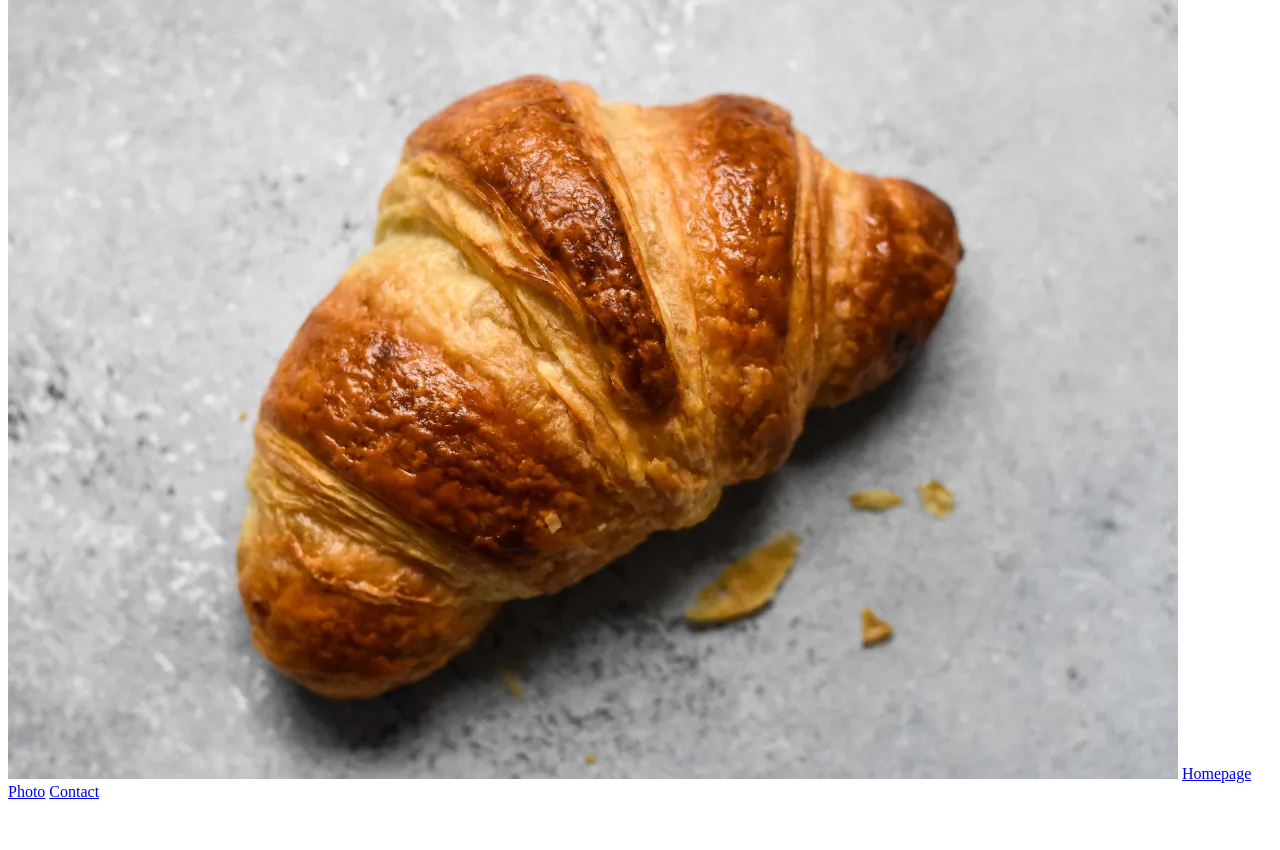
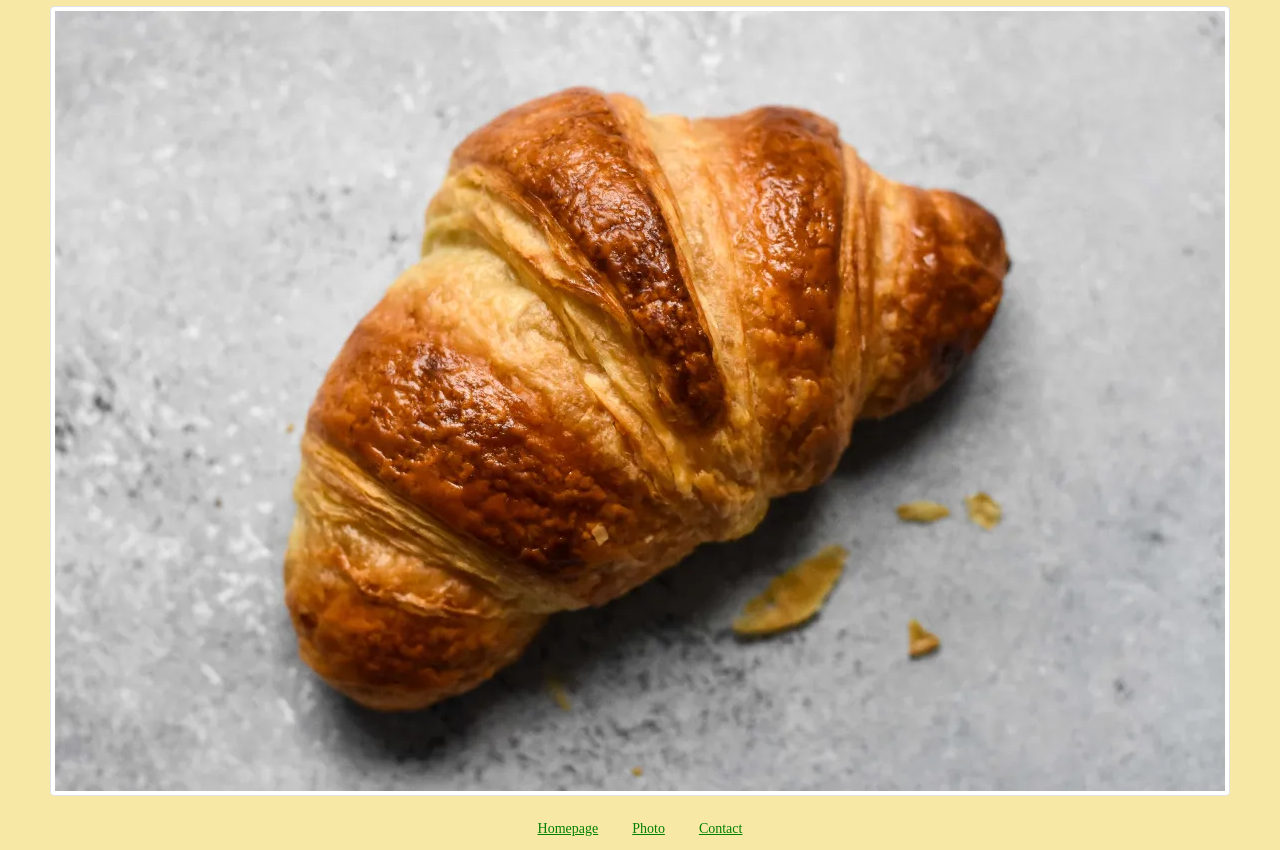
Before and after one commit to ciplenka/Croissant, a plain HTML site: page photo.html in a window 1280 px wide. Shown: the part 82-932 px from the top of the page. Before the commit the page ends 891 px from the top, so only its background shows below. Drawn offline with nearby package versions, Linux system fonts and the light colour scheme.

Commit message:
changed color + css

```diff
--- a/css/style.css
+++ b/css/style.css
@@ -0,0 +1,21 @@
+body {
+  text-align: center;
+  font-family: oriya mn;
+  margin: 10px;
+  background-color: #f8e8a6;
+}
+a {
+  margin: 0 15px;
+  color: green;
+}
+h1,
+.croissant {
+  margin: 20px auto;
+}
+h1 {
+  font-weight: bold;
+}
+h3,
+a {
+  font-size: 14px;
+}
--- a/photo.html
+++ b/photo.html
@@ -1,16 +1,28 @@
 <!DOCTYPE html>
 <html lang="en">
   <head>
+    <link
+      href="https://cdn.jsdelivr.net/npm/bootstrap@5.1.3/dist/css/bootstrap.min.css"
+      rel="stylesheet"
+      integrity="sha384-1BmE4kWBq78iYhFldvKuhfTAU6auU8tT94WrHftjDbrCEXSU1oBoqyl2QvZ6jIW3"
+      crossorigin="anonymous"
+    />
     <meta charset="UTF-8" />
     <meta http-equiv="X-UA-Compatible" content="IE=edge" />
     <meta name="viewport" content="width=device-width, initial-scale=1.0" />
-    <title>Document</title>
+    <title>Photo</title>
   </head>
   <body>
     <h1>🥐 A picture of a croissant</h1>
-    <img src="images/croissant.png" alt="Croissant" class="img-fluid" />
+    <img
+      src="images/croissant.png"
+      alt="Croissant"
+      class="croissant img-fluid img-thumbnail rounded mx-auto d-block"
+      max-width="100%"
+    />
     <a href="/index.html">Homepage</a>
     <a href="/photo.html">Photo</a>
     <a href="/contact.html">Contact</a>
+    <link rel="stylesheet" href="css/style.css" />
   </body>
 </html>
```
Also changed, not shown: contact.html (+9 -2 lines), index.html (+1 -0 lines).
